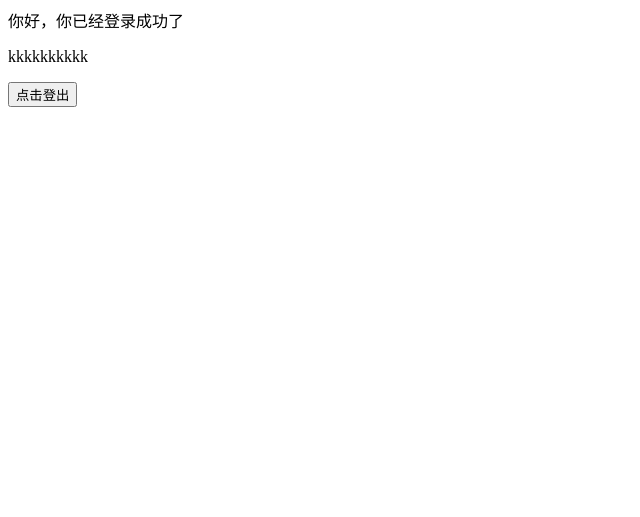
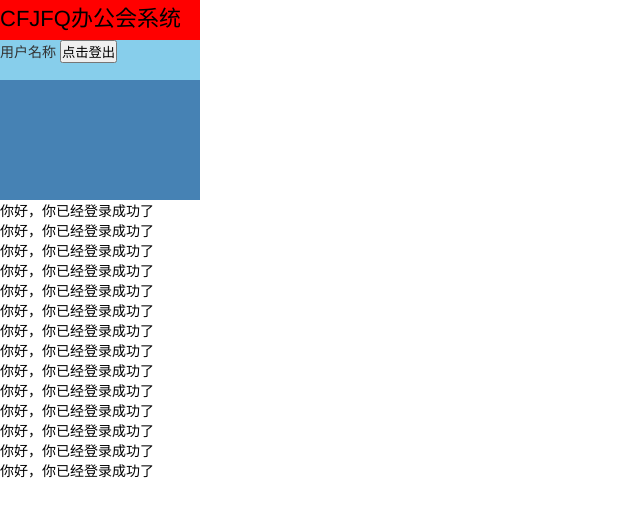
Before and after one commit to Joe9468/bgh, a PHP site: page /main.html in a window 1280 px wide. Shown: the top 517 px of the page, without its empty margins (0-640 px from the left). Run offline with PHP 8.4, Linux system fonts and the light colour scheme.

Commit message:
主页框架设计中，先学习一下HTML5和CSS3

```diff
--- a/css/login.css
+++ b/css/login.css
@@ -1,5 +1,5 @@
 .beg-login-bg {
-	/* background: url(../Images/login-bg-1.jpg) no-repeat center center fixed; */
+	/* background: url(Images/login-bg.jpg) no-repeat center center fixed; */
 	background-color: #393D49;
 }
 
@@ -51,8 +51,6 @@
 
 .beg-login-box footer p {
 	line-height: 17px;
-	/* line-height: 35px; */
-	/* 原值为单行35px */
 	text-align: center;
 }
 
--- /dev/null
+++ b/css/main.css
@@ -0,0 +1,38 @@
+* {
+    margin: 0;
+    padding: 0;
+    -webkit-tap-highlight-color: rgba(0,0,0,0);
+}
+body {
+    line-height: 24px;
+    font: 14px Helvetica Neue,Helvetica,PingFang SC,\5FAE\8F6F\96C5\9ED1,Tahoma,Arial,sans-serif;
+}
+
+.header {
+    height: 40px;
+    background-color: white;
+    position: absolute;
+    z-index: 1000;
+    border-bottom: 5px solid #1AA094;
+    align-items: center;
+    justify-content: center;
+}
+.logo_box {
+    width: 200px;
+    height: 40px;
+    color: black;
+    background-color: red;
+}
+.user_box {
+    width:200px;
+    height: 40px;
+    color: #333;
+    right: 0;
+    background-color: skyblue;
+}
+
+.left_side {
+    width: 200px;
+    height: 200px;
+    background-color: steelblue;
+}
--- a/main.html
+++ b/main.html
@@ -8,12 +8,50 @@
     <meta name="viewport" content="width=device-width, initial-scale=1, maximum-scale=1, user-scalable=no">
     <link rel="shortcut icon" href="favicon.ico">
     <title>办公会系统</title>
-    <!-- <link rel="stylesheet" href="css/login.css" />
-    <link rel="stylesheet" href="css/layui.css" media="all" /> -->
+    <!-- <link rel="stylesheet" href="css/login.css" /> -->
+    <!-- <link rel="stylesheet" href="css/layui.css" media="all" /> -->
+    <link rel="stylesheet" href="css/main.css">
     <script src="./js/jquery-1.12.4.min.js"> </script>
 </head>
 
 <body>
+    <!-- 头部 -->
+    <div class="header">
+        <div class="logo_box">
+            <span style="font-size: 22px;">CFJFQ办公会系统</span>
+        </div>
+        <div class="user_box">
+            <span id="username">用户名称</span>
+            <button id="logout">点击登出</button>
+        </div>
+    </div>
+    <!-- 左边栏 -->
+    <div class="left_side">
+
+    </div>
+    <!-- 主干 -->
+    <div class="body">
+
+    </div>
+    <!-- 脚线 -->
+    <div class="footer">
+        <p>你好，你已经登录成功了</p>
+        <p>你好，你已经登录成功了</p>
+        <p>你好，你已经登录成功了</p>
+        <p>你好，你已经登录成功了</p>
+        <p>你好，你已经登录成功了</p>
+        <p>你好，你已经登录成功了</p>
+        <p>你好，你已经登录成功了</p>
+        <p>你好，你已经登录成功了</p>
+        <p>你好，你已经登录成功了</p>
+        <p>你好，你已经登录成功了</p>
+        <p>你好，你已经登录成功了</p>
+        <p>你好，你已经登录成功了</p>
+        <p>你好，你已经登录成功了</p>
+        <p>你好，你已经登录成功了</p>
+
+    </div>
+    <!-- 脚本分割线 -------------------------------------------------------------------------------------------->
     <script>
         // 检测用户是否登录过
         $(document).ready(function () {
@@ -29,14 +67,9 @@
                     }
                 });
             });
+
         });
     </script>
-
-    你好，你已经登录成功了<br>
-    <p>kkkkkkkkkk</p>
-    <button id="logout">点击登出</button>
-
-
 </body>
 
 </html>
```
